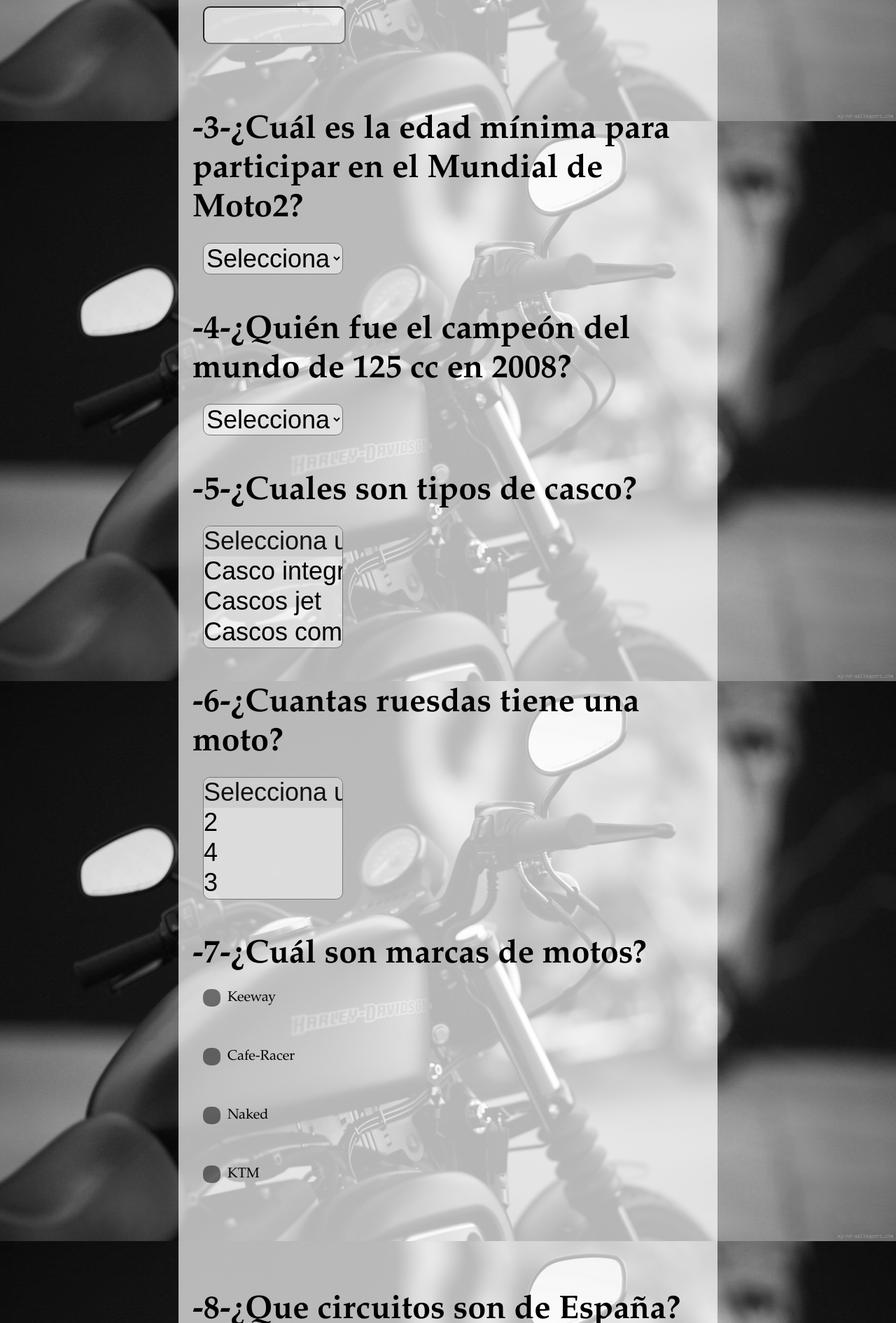
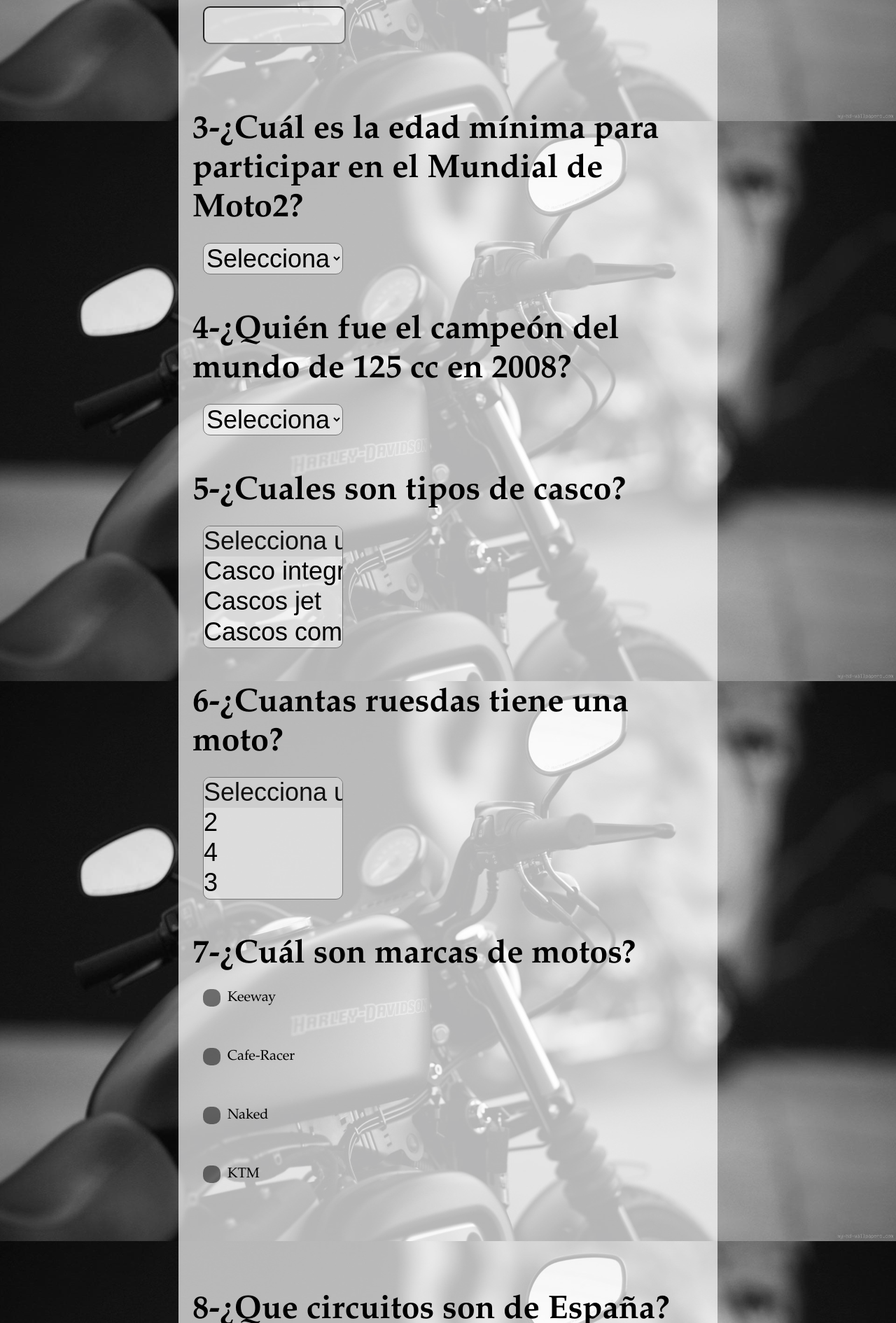
Before and after one commit to ach74/Test, a plain HTML site: page exam.html in a window 1280 px wide. Shown: the part 627-2517 px from the top of the page at 70% size. Drawn offline with Linux system fonts and the light colour scheme.

Commit message:
ach
Errores de ValidacionExamen

```diff
--- a/exam.html
+++ b/exam.html
@@ -23,51 +23,51 @@
 		<div id="FondoText">
 			<h1>Examen</h1>
 			<form id="formulario">
-				<h3>-<span id="p1"></span><br></h3>
+				<h3> <span id="p1"></span><br></h3>
 				<input class="inputText" type='number'><p id="r1"></p>
 				<br><br>
 
-				<h3>-<span id="p2"></span><br></h3>
+				<h3> <span id="p2"></span><br></h3>
 				<input class="inputText" type='number'><p id="r2"></p>
 				<br><br>
 
-				<h3>-<span id="p3"></span><br></h3>
+				<h3> <span id="p3"></span><br></h3>
 				<select class="select">
 					<option value="-1" selected>Selecciona una...</option>
 				</select>
 				<br><br>
 
-				<h3>-<span id="p4"></span><br></h3>
+				<h3> <span id="p4"></span><br></h3>
 				<select class="select">
 					<option value="-1" selected>Selecciona una...</option>
 				</select>
 				<br><br>
 
-				<h3>-<span id="p5"></span><br></h3>
+				<h3> <span id="p5"></span><br></h3>
 				<select class="Mselect" multiple>
 					<option value="-1" selected>Selecciona una...</option>
 				</select>
 				<br><br>
 
-				<h3>-<span id="p6"></span><br></h3>
+				<h3> <span id="p6"></span><br></h3>
 				<select class="Mselect" multiple>
 					<option value="-1" selected>Selecciona una...</option>
 				</select>
 				<br><br>
 
-				<h3>-<span id="p7"></span><br></h3>
+				<h3> <span id="p7"></span><br></h3>
 				<div class='checkbox'></div>
 				<br><br>
 
-				<h3>-<span id="p8"></span><br></h3>
+				<h3> <span id="p8"></span><br></h3>
 				<div class='checkbox'></div>
 				<br><br>
 
-				<h3>-<span id="p9"></span><br></h3>
+				<h3> <span id="p9"></span><br></h3>
 				<div class='radio'></div>
 				<br><br>
 
-				<h3>-<span id="p10"></span><br></h3>
+				<h3> <span id="p10"></span><br></h3>
 				<div class='radio'></div>
 				<br><br>
 
```
